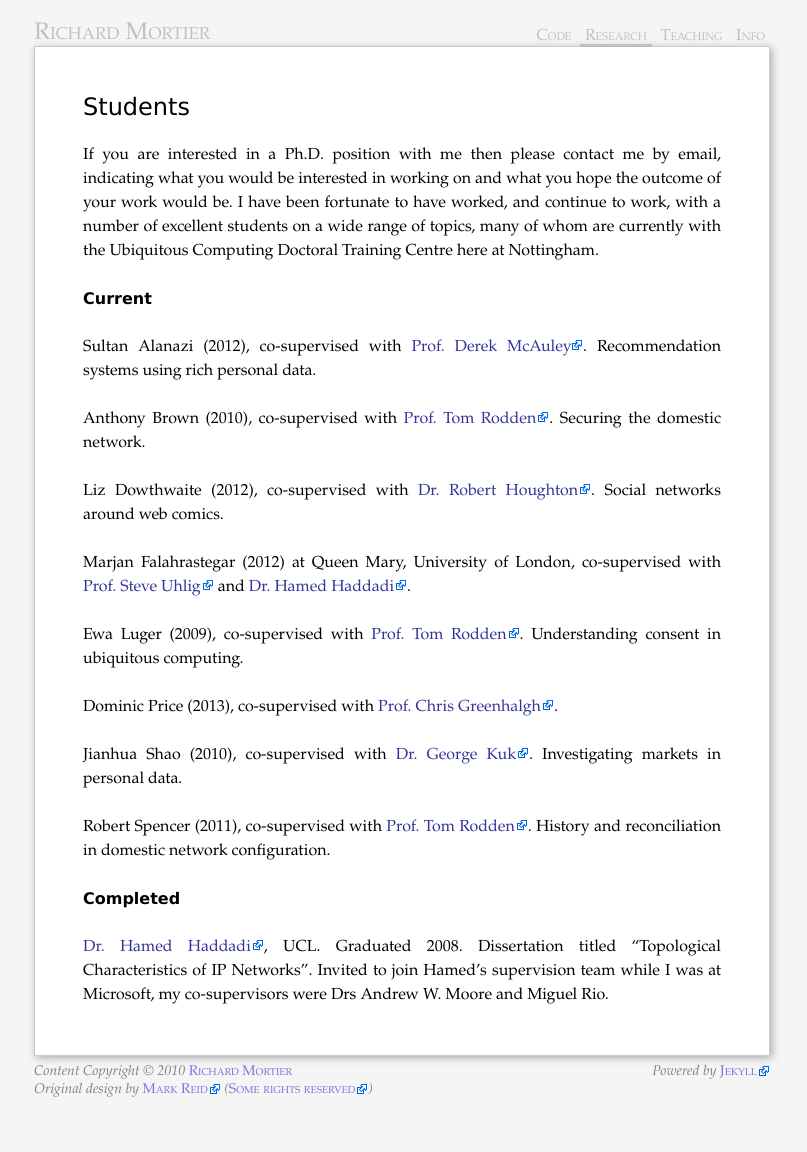
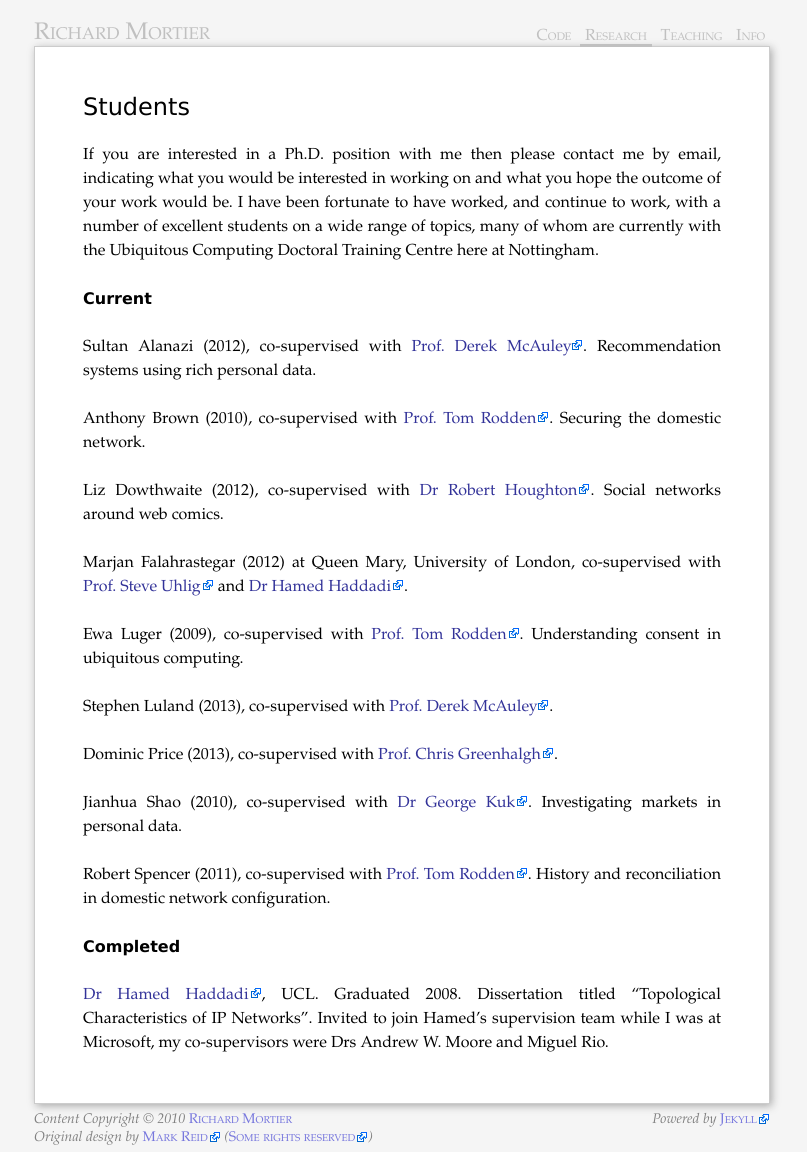
Before and after one commit to mor1/mort-www, a Jekyll site: the page built from research/students.md, in a window 1280 px wide. Shown: the whole page, without its empty margins (238-1045 px from the left). Built offline with Jekyll 4.4.1, drawn with Linux system fonts in a browser that asks for light colours; before the commit the page ends 1104 px from its top, so only the background shows below that.

Commit message:
[research] add luland to phd students; typos

```diff
--- a/research/students.md
+++ b/research/students.md
@@ -23,18 +23,20 @@ Sultan Alanazi (2012), co-supervised with [Prof. Derek McAuley][mac]. Recommenda
 Anthony Brown (2010), co-supervised with [Prof. Tom Rodden][tom].
 Securing the domestic network.
 
-Liz Dowthwaite (2012), co-supervised with [Dr. Robert Houghton][rob].
+Liz Dowthwaite (2012), co-supervised with [Dr Robert Houghton][rob].
 Social networks around web comics.
 
 Marjan Falahrastegar (2012) at Queen Mary, University of London, co-supervised
-with [Prof. Steve Uhlig][uhlig] and [Dr. Hamed Haddadi][hamed].
+with [Prof. Steve Uhlig][uhlig] and [Dr Hamed Haddadi][hamed].
 
 Ewa Luger (2009), co-supervised with [Prof. Tom Rodden][tom].
 Understanding consent in ubiquitous computing.
 
+Stephen Luland (2013), co-supervised with [Prof. Derek McAuley][mac].
+
 Dominic Price (2013), co-supervised with [Prof. Chris Greenhalgh][chris].
 
-Jianhua Shao (2010), co-supervised with [Dr. George Kuk][george].
+Jianhua Shao (2010), co-supervised with [Dr George Kuk][george].
 Investigating markets in personal data.
 
 Robert Spencer (2011), co-supervised with [Prof. Tom Rodden][tom].
@@ -45,7 +47,7 @@ History and reconciliation in domestic network configuration.
 Completed
 ---------
 
-[Dr. Hamed Haddadi][hamed], UCL. Graduated 2008. Dissertation titled
+[Dr Hamed Haddadi][hamed], UCL. Graduated 2008. Dissertation titled
 "Topological Characteristics of IP Networks". Invited to join Hamed's
 supervision team while I was at Microsoft, my co-supervisors were Drs Andrew
 W. Moore and Miguel Rio.
```
